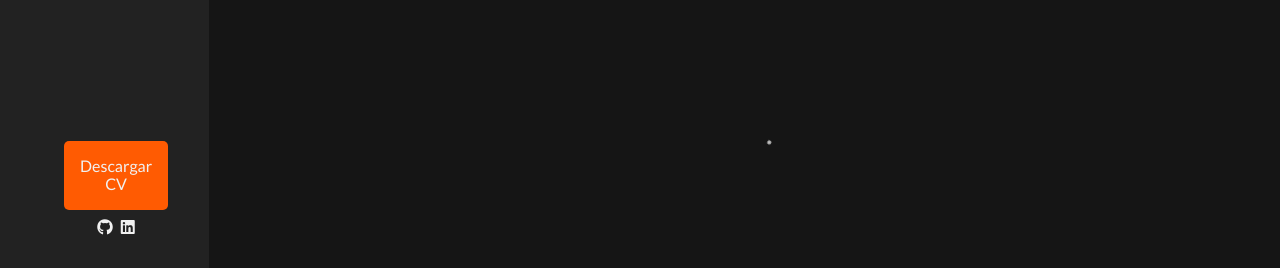
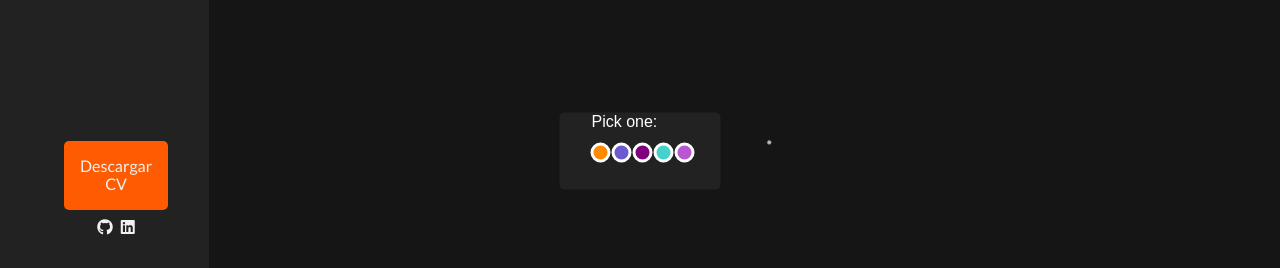
Before and after one commit to Lautarof25/Portfolio, a plain HTML site: page index.html in a window 1280 px wide. Shown: the part 532-800 px from the top of the page. Drawn offline with Linux system fonts and the light colour scheme.

Commit message:
adding a color picker

```diff
--- a/index.html
+++ b/index.html
@@ -28,6 +28,7 @@
   <link rel="stylesheet" href="./src/css/animation.css">
   <link rel="stylesheet" href="./src/css/sectionTitle.css">
   <link rel="stylesheet" href="./src/css/shareButtons.css">
+  <link rel="stylesheet" href="./src/css/colorPicker.css">
   <link rel="stylesheet" href="https://cdnjs.cloudflare.com/ajax/libs/font-awesome/6.4.2/css/all.min.css"
     integrity="sha512-z3gLpd7yknf1YoNbCzqRKc4qyor8gaKU1qmn+CShxbuBusANI9QpRohGBreCFkKxLhei6S9CQXFEbbKuqLg0DA=="
     crossorigin="anonymous" referrerpolicy="no-referrer" />
@@ -201,6 +202,13 @@
       <a href="mailto:?subject=Me gustó esta página&body=Miren esta página web: https://lautarof25.github.io/Portfolio/" class="share-btn email" target="_blank">Email</a>
     </div>
   </div>
+  <div class="colorPicker bg-dark-gray fixed bottomCenterAbsolute border-radius-5 d-flex flex-wrap gap-05 w-fit-content zindex-100 p-2">
+    <input type="radio" name="colors" value="darkorange">
+    <input type="radio" name="colors" value="slateblue">
+    <input type="radio" name="colors" value="purple">
+    <input type="radio" name="colors" value="mediumturquoise">
+    <input type="radio" name="colors" value="mediumorchid">
+  </div>
   <div class="sharethis-inline-share-buttons hidden"></div>
   <script src="./src/js/linksSelector.js"></script>
   <script src="./src/js/about.js"></script>
@@ -214,6 +222,7 @@
   <script src="./src/js/showPage.js"></script>
   <script src="./src/js/inactivityChangePage.js"></script>
   <script src="./src/js/shareButtons.js"></script>
+  <script src="./src/js/colorPicker.js"></script>
 
 </body>
 
--- /dev/null
+++ b/src/css/colorPicker.css
@@ -0,0 +1,45 @@
+.colorPicker::before {
+    content: "Pick one: ";
+    color: white;
+    position: absolute;
+    top: 0;
+    font-family: arial;
+}
+
+input[type='radio']:after{
+    width: 20px;
+    height: 20px;
+    border-radius: 20px;
+    top: -2px;
+    left: -1px;
+    position: relative;
+    content: '';
+    display: inline-block;
+    visibility: visible;
+    border: 3px solid white;
+    cursor: pointer;
+}
+
+input[value='darkorange']:after {
+    background-color: darkorange;
+}
+
+input[value='slateblue']:after {
+    background-color: slateblue;
+}
+
+input[value='purple']:after {
+    background-color: purple;
+}
+
+input[value='mediumturquoise']:after {
+    background-color: mediumturquoise;
+}
+
+input[value='mediumorchid']:after {
+    background-color: mediumorchid;
+}
+
+input[type='radio']:checked:after {
+    border: 3px solid red;
+}
--- a/src/css/helpers.css
+++ b/src/css/helpers.css
@@ -77,6 +77,15 @@
    -moz-transform: translate(0,-50%);
    -ms-transform: translate(0,-50%);
    -o-transform: translate(0,-50%);
+}
+.bottomCenterAbsolute {
+   bottom: 5%;
+   left: 50%;
+   transform: translate(-50%, -50%);
+   -webkit-transform: translate(-50%, -50%);
+   -moz-transform: translate(-50%, -50%);
+   -ms-transform: translate(-50%, -50%);
+   -o-transform: translate(-50%, -50%);
 }
 
 .centerAbsolute {
@@ -177,6 +186,10 @@
 
 .p-05 {
     padding: 0.5rem;
+}
+
+.w-fit-content {
+    width: fit-content;
 }
 
 /* Measures */
--- /dev/null
+++ b/src/js/colorPicker.js
@@ -0,0 +1,8 @@
+const body = document.querySelector("body")
+const radios = document.querySelectorAll('[type="radio"]')
+
+radios.forEach(radio => {
+  radio.addEventListener("change", function(){
+    body.style.setProperty("--principal-color", radio.value)
+  })
+})
```
